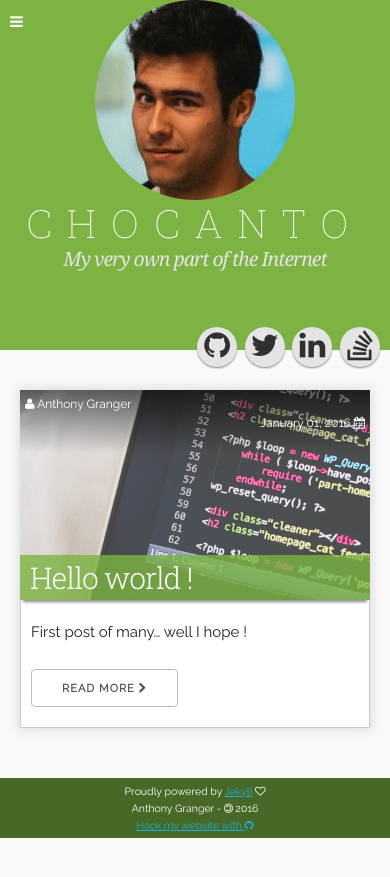
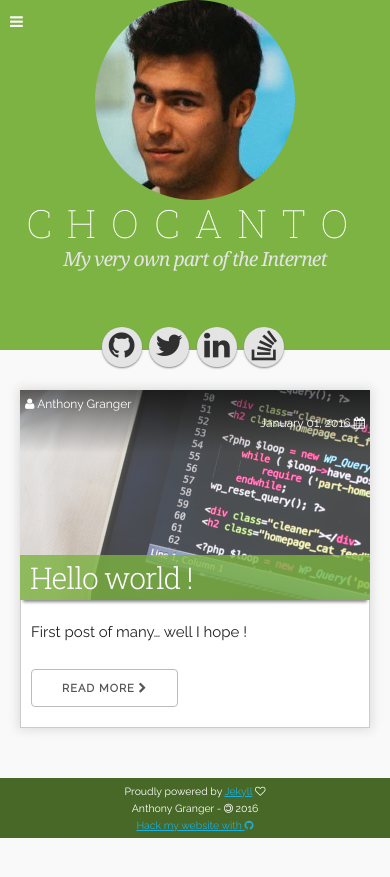
Before and after one commit to Chocanto/Chocanto.github.io, a Jekyll site: the page built from index.html, in a window 390 px wide. Shown: the top 877 px of the page. Built offline with Jekyll 4.4.1, drawn with Linux system fonts in a browser that asks for light colours; Markdown is read by kramdown in place of the engine named in the settings; the list of posts is cut into pages by our own code.

Commit message:
Center placement of social buttons when on mobile. Correct pointer events bug on social buttons.

```diff
--- a/_sass/partials/_body.scss
+++ b/_sass/partials/_body.scss
@@ -3,7 +3,7 @@ body {
 }
 
 .container {
-	padding-top: 40px;
+	margin-top: 40px;
 }
 
 .overlay {
--- a/_sass/partials/_header.scss
+++ b/_sass/partials/_header.scss
@@ -34,8 +34,19 @@ header.page-header {
 .social {
     position: absolute;
     bottom: -$size-social-button/2;
-    right: 10px;
     font-size: 30px;
+    margin-left: auto;
+    margin-right: auto;
+    left: 0;
+    right: 0;
+    width: ($size-social-button * 4) + 9px * 3;
+
+    @media (min-width: 550px) {
+        right: 10px;
+        left: auto;
+        margin-left: 0;
+        margin-right: 0;
+    }
 
     a {
         color: $color-social-font;
--- a/_sass/partials/_nav.scss
+++ b/_sass/partials/_nav.scss
@@ -3,6 +3,7 @@
 	height: $height-header;
 	width: 200px;
 	clip: rect(0, auto, auto, 0);
+	pointer-events: none;
 }
 
 a.burger-menu {
```
